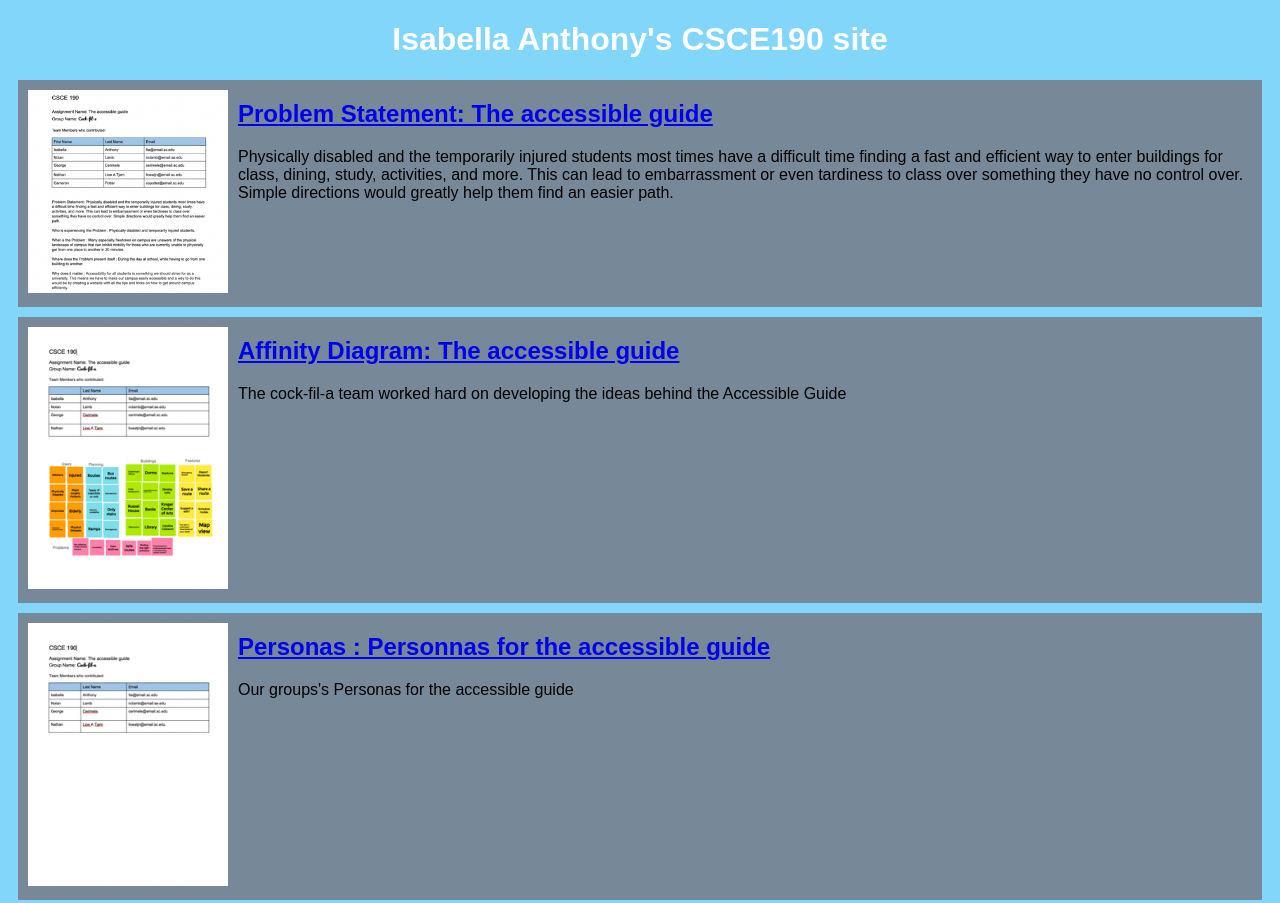
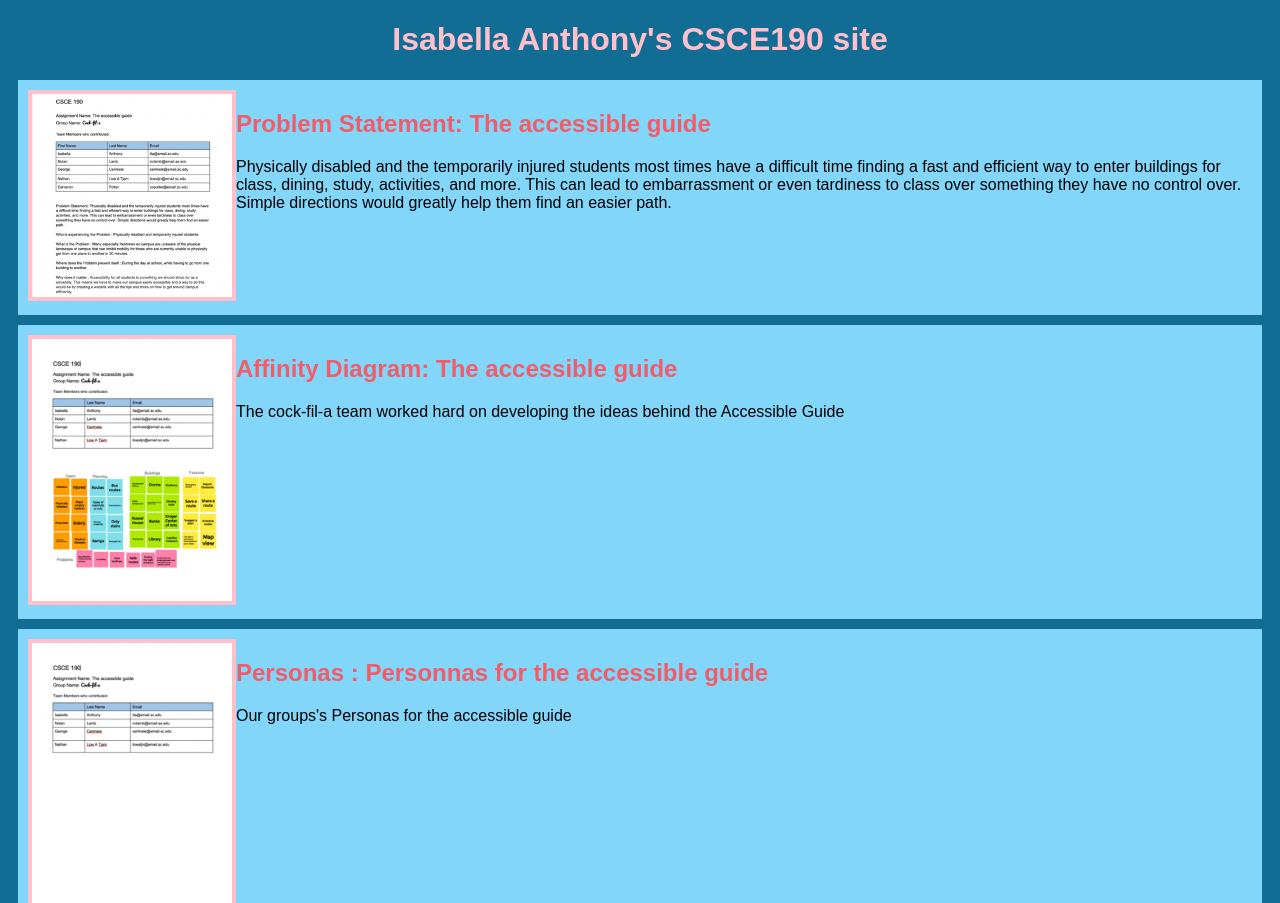
Before and after one commit to Isabella1924/Isabella1924.github.io, a plain HTML site: page csce190/index.html in a window 1280 px wide. Shown: the top 903 px of the page. Drawn offline with Linux system fonts and the light colour scheme.

Commit message:
Add files via upload

```diff
--- a/csce190/styles.css
+++ b/csce190/styles.css
@@ -1,22 +1,35 @@
 body {
-     background: #81d6fa;
+     background: #116d94;
      font-family:Arial, Helvetica, sans-serif;
 }
 
      .assignment{
           display: flex;
-          padding: 10 px;
+          padding: 10px;
           margin: 10px;
-          background: lightslategray
+          background-color: #81d6fa
+
      }
 
      .assignment img{
           width: 200px;
-          padding: 10px;
+          margin:10 px;
+          border: 4px solid pink;
      }
 
-
+     .assignment img:hover{
+          border: 4px solid #f25c69;
+     }
      h1{
-        color:#FFFFFF;
+        color:pink;
         text-align:center;
       }
+
+     a{
+     text-decoration: none;
+     color:#f25c69;
+
+     }
+     a:hover {
+          color:#f25c69
+     }
```
